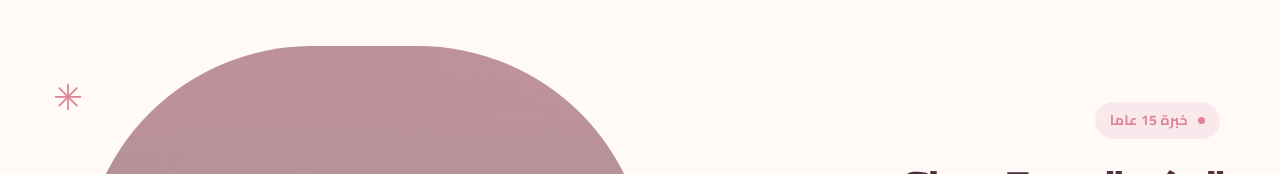
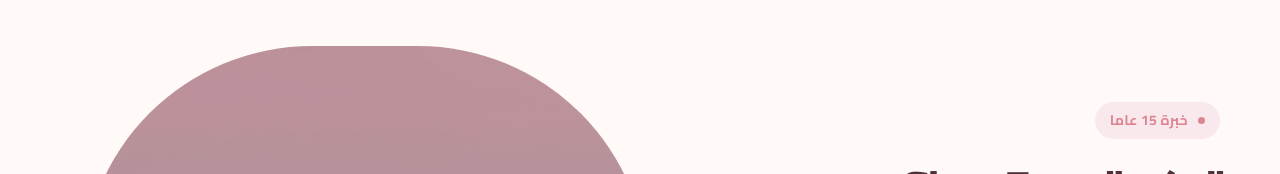
Before and after one commit to Mohammedsalih1/GlowFacee, a React (Vite) app: page / in a window 1280 px wide. Shown: the part 122-296 px from the top of the page. Built offline with nearby package versions, Linux system fonts and the light colour scheme.

Commit message:
removing the flower

```diff
--- a/src/App.jsx
+++ b/src/App.jsx
@@ -252,7 +252,6 @@ const selectedAgent = agents[activeAgent];
             </div>
             <div className="hero-art" aria-label="صورة تحريرية لمنتجات عناية عامة">
               <div className="hero-image"><img src="/hero-image.jpg" alt="ترتيب هادئ لعبوات عناية بالبشرة بألوان وردية دافئة" /></div>
-              <span className="floating-flower" aria-hidden="true">✳</span>
               <div className="image-note"><strong>خديها واحدة واحدة</strong><span>للبشرة نضارة</span></div>
             </div>
           </div>
```
